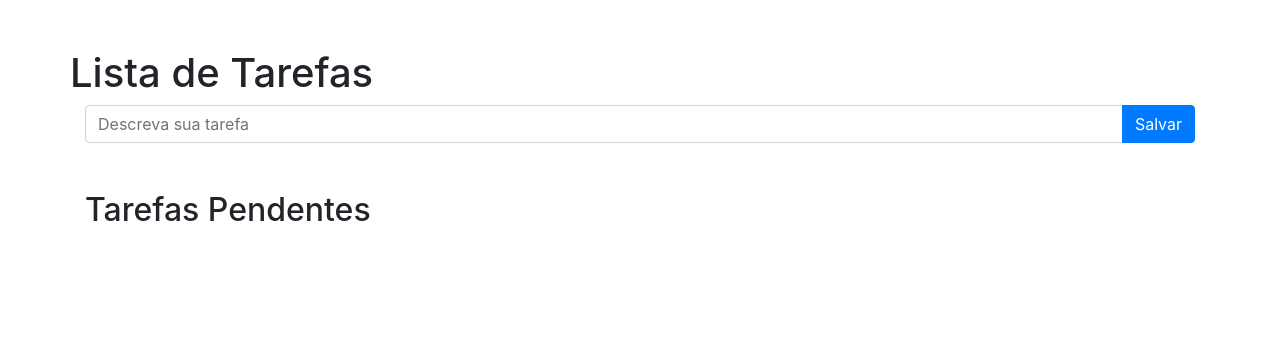
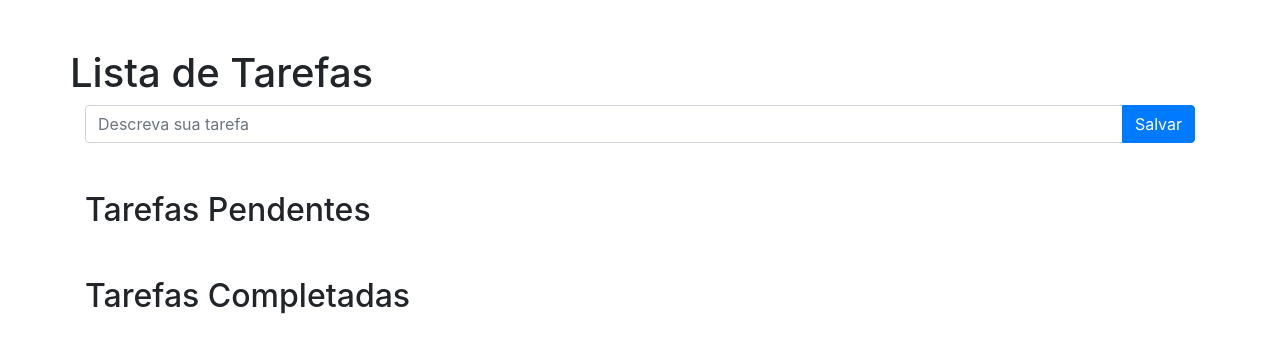
Before and after one commit to back-python/django-pro, a Django app: page /tarefas/ in a window 1280 px wide. Shown: the top 353 px of the page. Run offline with Django 4.2, Linux system fonts and the light colour scheme; data that the repository does not hold is empty; some libraries are stand-ins or nearby versions.

Commit message:
Resolved issue #8

```diff
--- a/webdev/tarefas/templates/tarefas/home.html
+++ b/webdev/tarefas/templates/tarefas/home.html
@@ -36,6 +36,19 @@
             </div>
         </form>
         {% endfor %}
+        <h2 class="mt-5">Tarefas Completadas</h2>
+        {% for tarefa in tarefas_feitas %}
+        <form action="{% url 'tarefas:detalhe' tarefa.id %}" method="post">
+            {% csrf_token %}
+            <div class="input-group mb-3">
+                <input style="text-decoration: line-through" type="text" name="nome" class="form-control" required="required" value="{{ tarefa.nome }}">
+                <input type="hidden" value="checked" name="concluida">
+                <div class="input-group-append">
+                    <button type="submit" class="btn btn-warning">Marcar como pendente</button>
+                </div>
+            </div>
+        </form>
+        {% endfor %}
     </div>
 </body>
 </html>
--- a/webdev/tarefas/views.py
+++ b/webdev/tarefas/views.py
@@ -13,10 +13,19 @@ def home(request):
             return HttpResponseRedirect(reverse('tarefas:home'))
         else:
             tarefas_pendentes = Tarefa.objects.filter(concluida=False).all()
-            return render(request, 'tarefas/home.html', {'form':form, 'tarefas_pendentes':tarefas_pendentes}, status=400)
+            tarefas_feitas = Tarefa.objects.filter(concluida=True).all()
+
+            context = {
+                'form' : form,
+                'tarefas_pendentes' : tarefas_pendentes,
+                'tarefas_feitas' : tarefas_feitas,
+            }
+
+            return render(request, 'tarefas/home.html', context, status=400)
 
     tarefas_pendentes = Tarefa.objects.filter(concluida=False).all()
-    return render(request, 'tarefas/home.html', {'tarefas_pendentes':tarefas_pendentes})
+    tarefas_feitas = Tarefa.objects.filter(concluida=True).all()
+    return render(request, 'tarefas/home.html', {'tarefas_pendentes':tarefas_pendentes, 'tarefas_feitas':tarefas_feitas})
 
 def detalhe(request, tarefa_id):
     tarefa = Tarefa.objects.get(id=tarefa_id)
```
Also changed, not shown: webdev/tarefas/tests/test_tarefas_get.py (+18 -3 lines).
